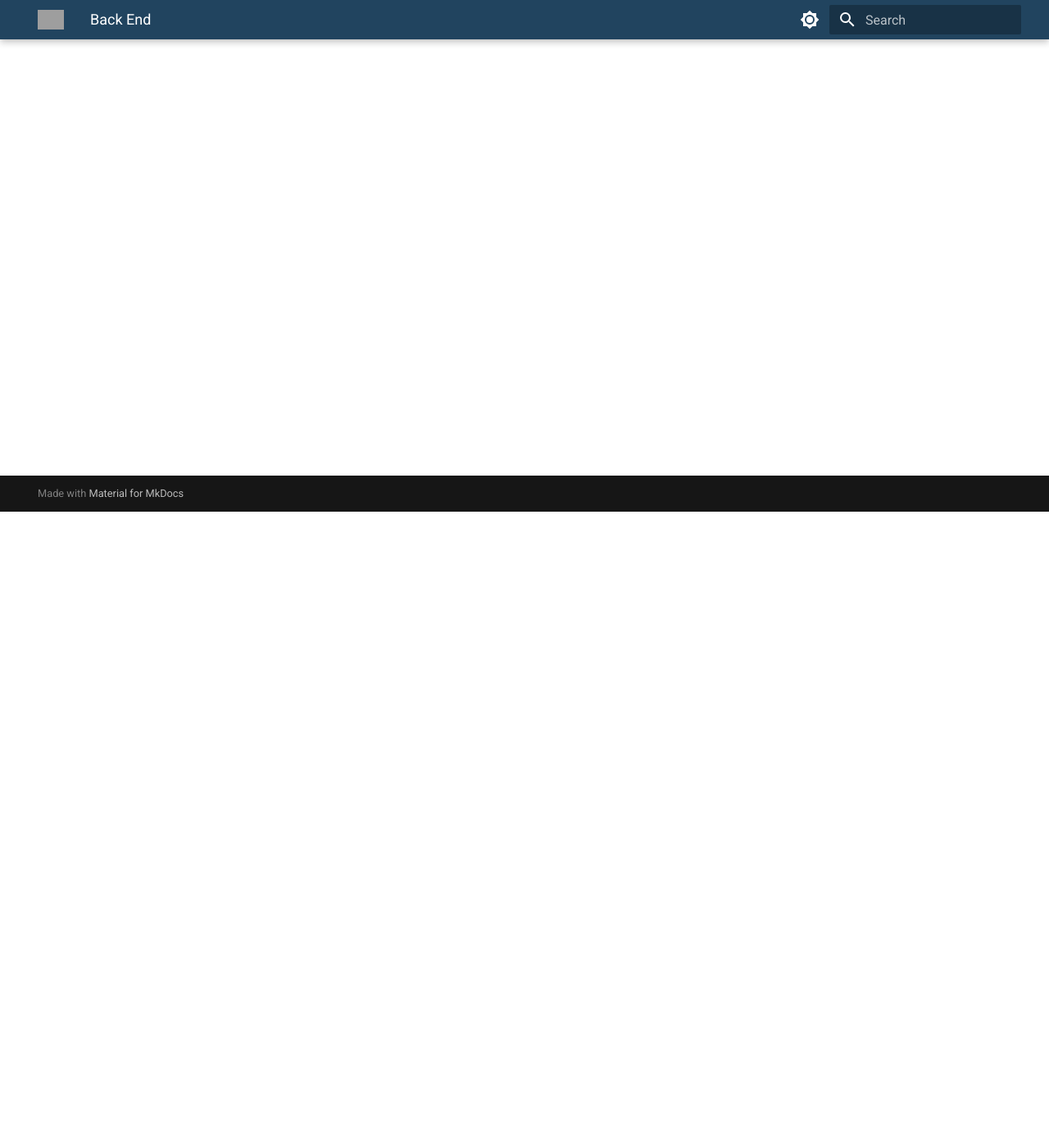
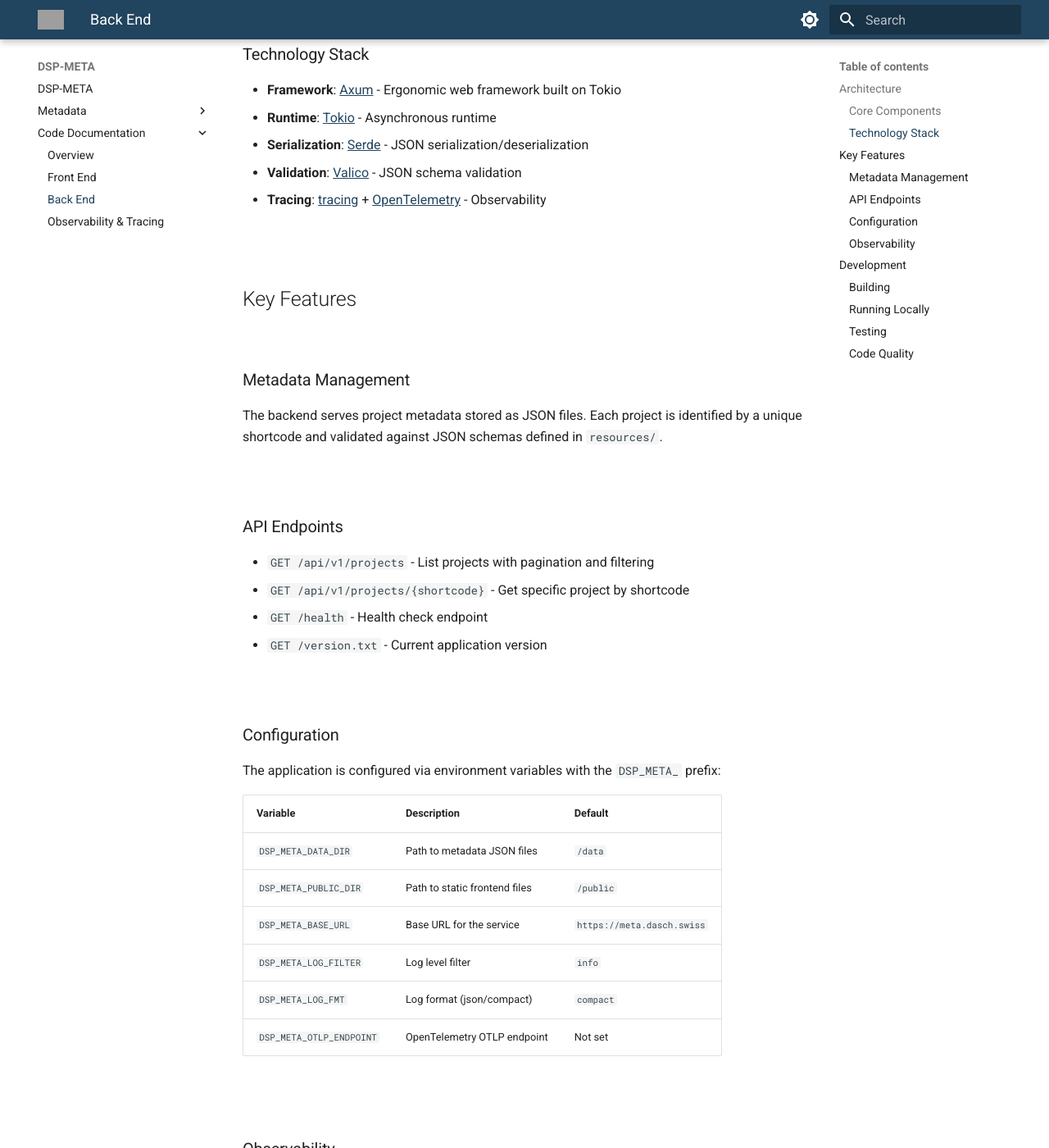
Before and after one commit to dasch-swiss/dsp-meta, an MkDocs documentation site: the page built from docs/code/back-end.md, in a window 1280 px wide and 1400 px high, scrolled down 776 px. Shown: the whole window at 82% size. Built offline with MkDocs 1.6.1 and Material for MkDocs 9.7.7, drawn with Linux system fonts in a browser that asks for light colours; some of the changed text lies outside the part shown; grey boxes are pictures that could not be loaded.

Commit message:
set up local testing setup

````diff
--- a/docs/code/back-end.md
+++ b/docs/code/back-end.md
@@ -1,6 +1,92 @@
 # Back-End
 
-The back-end of the DSP Metadata Browser is built with Rust.
+The back-end of the DSP Metadata Browser is built with Rust using the [Axum](https://github.com/tokio-rs/axum) web framework.
+
+## Architecture
+
+### Core Components
+
+- **HTTP Server** ([src/main-server.rs](../../src/main-server.rs)): Entry point using Axum framework with async Tokio runtime
+- **API Router** ([src/api/router.rs](../../src/api/router.rs)): HTTP routing, CORS, and tracing middleware
+- **Domain Layer** ([src/domain/](../../src/domain/)): Business logic and data access
+  - `metadata_service.rs`: Service layer for metadata operations
+  - `metadata_repository.rs`: Data access for JSON metadata files
+  - `model/`: Domain models and validation
+- **Handlers** ([src/api/handler/](../../src/api/handler/)): HTTP request handlers organized by API version
+
+### Technology Stack
+
+- **Framework**: [Axum](https://docs.rs/axum/) - Ergonomic web framework built on Tokio
+- **Runtime**: [Tokio](https://tokio.rs/) - Asynchronous runtime
+- **Serialization**: [Serde](https://serde.rs/) - JSON serialization/deserialization
+- **Validation**: [Valico](https://docs.rs/valico/) - JSON schema validation
+- **Tracing**: [tracing](https://docs.rs/tracing/) + [OpenTelemetry](https://opentelemetry.io/) - Observability
+
+## Key Features
+
+### Metadata Management
+
+The backend serves project metadata stored as JSON files. Each project is identified by a unique shortcode and validated against JSON schemas defined in `resources/`.
+
+### API Endpoints
+
+- `GET /api/v1/projects` - List projects with pagination and filtering
+- `GET /api/v1/projects/{shortcode}` - Get specific project by shortcode
+- `GET /health` - Health check endpoint
+- `GET /version.txt` - Current application version
+
+### Configuration
+
+The application is configured via environment variables with the `DSP_META_` prefix:
+
+| Variable | Description | Default |
+|----------|-------------|---------|
+| `DSP_META_DATA_DIR` | Path to metadata JSON files | `/data` |
+| `DSP_META_PUBLIC_DIR` | Path to static frontend files | `/public` |
+| `DSP_META_BASE_URL` | Base URL for the service | `https://meta.dasch.swiss` |
+| `DSP_META_LOG_FILTER` | Log level filter | `info` |
+| `DSP_META_LOG_FMT` | Log format (json/compact) | `compact` |
+| `DSP_META_OTLP_ENDPOINT` | OpenTelemetry OTLP endpoint | Not set |
+
+### Observability
+
+The backend implements comprehensive distributed tracing using OpenTelemetry:
+
+- **Automatic span creation** for HTTP requests and instrumented functions
+- **W3C TraceContext propagation** from reverse proxies and upstream services
+- **Optional OTLP export** to observability backends like Grafana Tempo
+
+See [Observability & Tracing](observability.md) for detailed documentation on testing and configuring distributed tracing.
+
+## Development
+
+### Building
+
+```bash
+just build
+```
+
+### Running Locally
+
+```bash
+just serve-dev
+```
+
+### Testing
+
+```bash
+just test
+```
+
+### Code Quality
+
+```bash
+# Format code
+just fmt
+
+# Run linters
+just check
+```
 
 !!! info
 
--- a/mkdocs.yml
+++ b/mkdocs.yml
@@ -11,6 +11,7 @@
           - Overview: code/overview.md
           - Front End: code/front-end.md
           - Back End: code/back-end.md
+          - Observability & Tracing: code/observability.md
 
 plugins:
     - include-markdown
````
Also changed, not shown: docker-compose.observability.yml (added, +36 -0 lines), docs/code/observability.md (added, +418 -0 lines), grafana-datasources.yaml (added, +12 -0 lines), tempo-config.yaml (added, +17 -0 lines), 5 other files.
